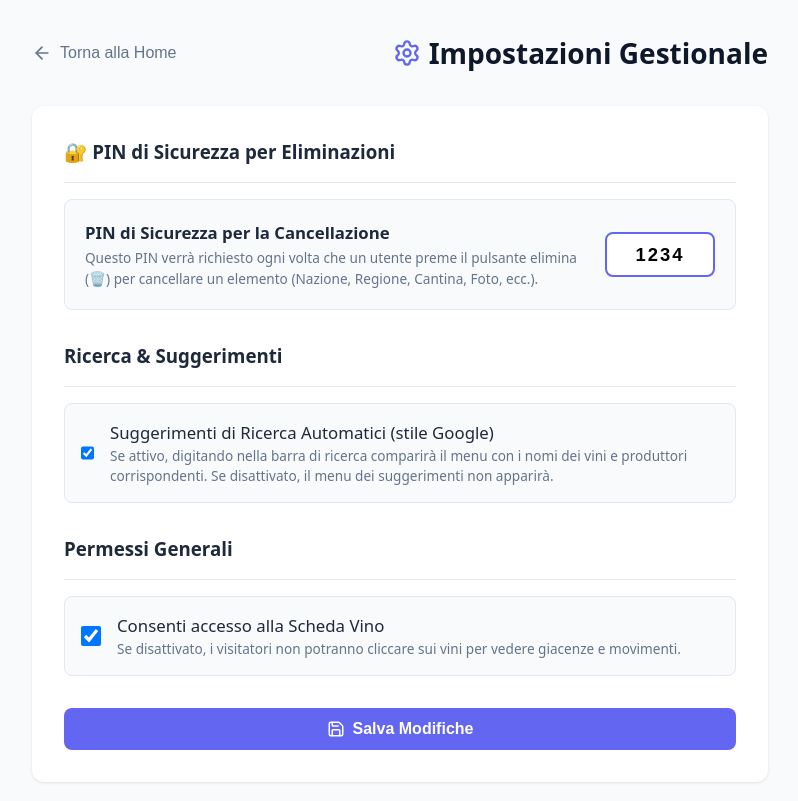
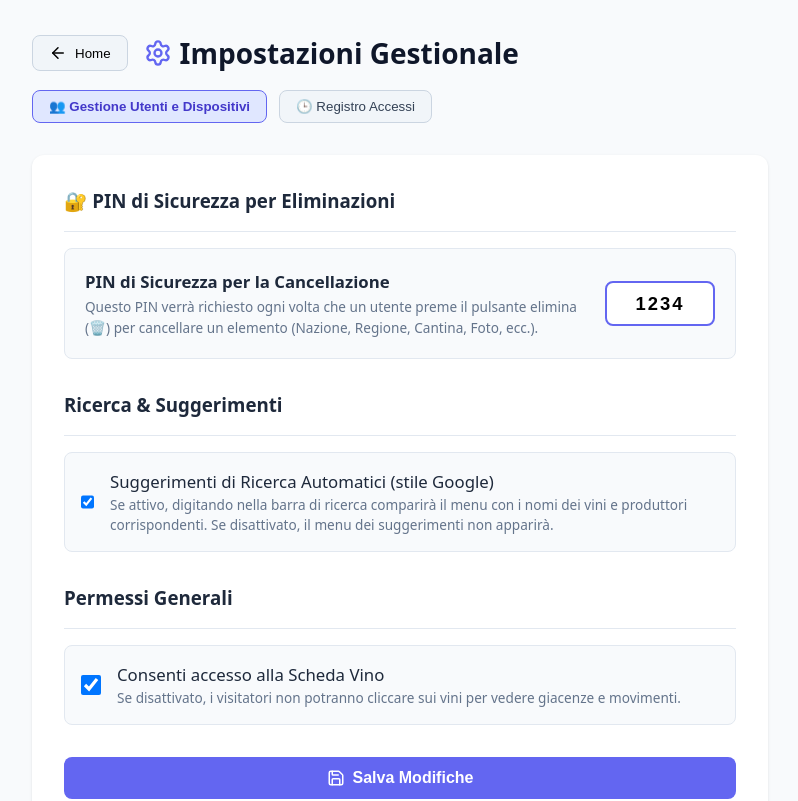
Before and after one commit to shira-11/cantina-vini, a Next.js app: page /admin/settings in a window 1280 px wide. Shown: the top 801 px of the page, without its empty margins (240-1038 px from the left). Built offline with nearby package versions, Linux system fonts and the light colour scheme; no server answers; the database is empty.

Commit message:
Feat: Add direct link buttons to Gestione Utenti in Settings page

```diff
--- a/app/admin/settings/page.js
+++ b/app/admin/settings/page.js
@@ -175,16 +175,33 @@ export default function AdminSettingsPage() {
 
   return (
     <div style={{ padding: '2rem', maxWidth: '800px', margin: '0 auto', fontFamily: 'system-ui' }}>
-      <div style={{ display: 'flex', justifyContent: 'space-between', alignItems: 'center', marginBottom: '2rem' }}>
+      <div style={{ display: 'flex', justifyContent: 'space-between', alignItems: 'center', marginBottom: '2rem', flexWrap: 'wrap', gap: '1rem' }}>
+        <div style={{ display: 'flex', alignItems: 'center', gap: '1rem' }}>
           <button
             onClick={() => router.push('/')}
-          style={{ display: 'flex', alignItems: 'center', gap: '0.5rem', background: 'none', border: 'none', cursor: 'pointer', fontSize: '1rem', color: '#64748b' }}
+            style={{ display: 'flex', alignItems: 'center', gap: '0.5rem', background: '#f1f5f9', border: '1px solid #cbd5e1', padding: '0.5rem 1rem', borderRadius: '8px', cursor: 'pointer', fontWeight: '500' }}
           >
-          <ArrowLeft size={20} /> Torna alla Home
+            <ArrowLeft size={18} /> Home
           </button>
           <h1 style={{ margin: 0, fontSize: '1.75rem', color: '#0f172a', display: 'flex', alignItems: 'center', gap: '0.5rem' }}>
             <Settings size={28} color="#6366f1" /> Impostazioni Gestionale
           </h1>
+        </div>
+
+        <div style={{ display: 'flex', gap: '0.75rem' }}>
+          <button
+            onClick={() => router.push('/admin/users')}
+            style={{ display: 'flex', alignItems: 'center', gap: '0.5rem', background: '#e0e7ff', border: '1px solid #6366f1', color: '#4338ca', padding: '0.5rem 1rem', borderRadius: '8px', cursor: 'pointer', fontWeight: 'bold' }}
+          >
+            👥 Gestione Utenti e Dispositivi
+          </button>
+          <button
+            onClick={() => router.push('/admin/sessions')}
+            style={{ display: 'flex', alignItems: 'center', gap: '0.5rem', background: '#f1f5f9', border: '1px solid #cbd5e1', color: '#334155', padding: '0.5rem 1rem', borderRadius: '8px', cursor: 'pointer' }}
+          >
+            🕒 Registro Accessi
+          </button>
+        </div>
       </div>
 
       {message.text && (
```
Lines whose indentation alone changed are shown as unchanged.
